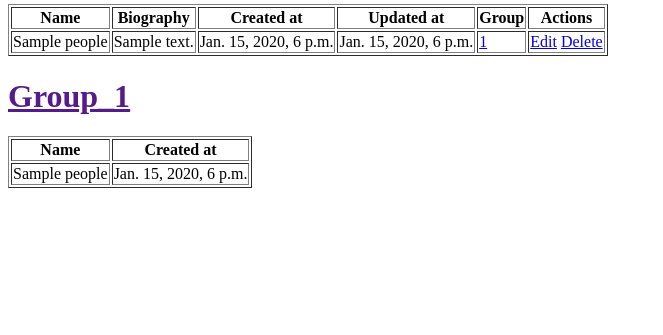
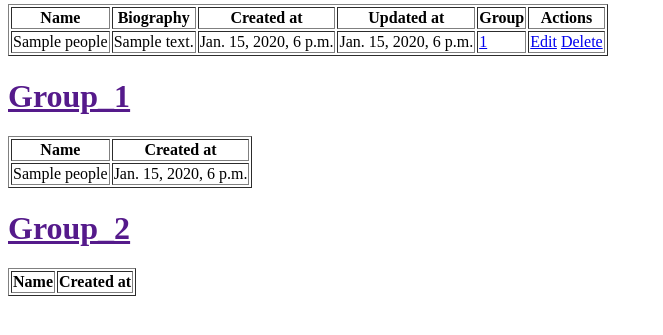
Before and after one commit to aka-andiska/peoples, a Django app: page / in a window 1280 px wide. Shown: the part 173-508 px from the top of the page, without its empty margins (0-663 px from the left). Run offline with Django 3.2, Linux system fonts and the light colour scheme; tables that the repository leaves empty hold one stand-in row (values such as "Sample post"); lists and menus that the app fills with data are empty.

Commit message:
setting views.py and index.html to display table group_2

```diff
--- a/apps/people_app/templates/people_app/index.html
+++ b/apps/people_app/templates/people_app/index.html
@@ -18,7 +18,8 @@
         </select>
         <input type="submit" value="Create" />
     </form>
-    <table border="1">
+
+        <table border="1">
         <thead>
             <tr>
                 <th>Name</th>
@@ -29,8 +30,8 @@
                 <th>Actions</th>
             </tr>
         </thead>
-        <tbody>
-            {% for people in peoples %}
+            <tbody>
+                {% for people in peoples %}
                 <tr>
                     <td>{{ people.name }}</td>
                     <td>{{ people.biography }}</td>
@@ -43,6 +44,7 @@
                 </tr>
             {% endfor %}
         </tbody>
+        </table>
 
         <table border="1">
             <div>
@@ -63,7 +65,25 @@
             {% endfor %}
             </tbody>
         </table>
-        </div>
-    </table>
+
+        <table border="1">
+            <div>
+                <h1><a href="">Group_2</a></h1>
+            </div>
+            <thead>
+                <tr>
+                    <th>Name</th>
+                    <th>Created at</th>
+                </tr>
+            </thead>
+            <tbody>
+            {% for people_in_group_2 in group_2 %}
+                <tr>
+                    <td>{{ people_in_group_2.name }}</td>
+                    <td>{{ people_in_group_2.created_at }}</td>
+                </tr>
+            {% endfor %}
+            </tbody>
+        </table>
 </body>
 </html>
--- a/apps/people_app/views.py
+++ b/apps/people_app/views.py
@@ -6,7 +6,8 @@ def index(request):
     peoples = People.objects.all()
     groups = Group.objects.all()
     group_1 = People.objects.filter(group=1)
-    context = {'peoples': peoples, 'groups': groups, 'group_1': group_1}
+    group_2 = People.objects.filter(group=2)
+    context = {'peoples': peoples, 'groups': groups, 'group_1': group_1, 'group_2': group_2}
 
     return render(request, 'people_app/index.html', context)
 
```
